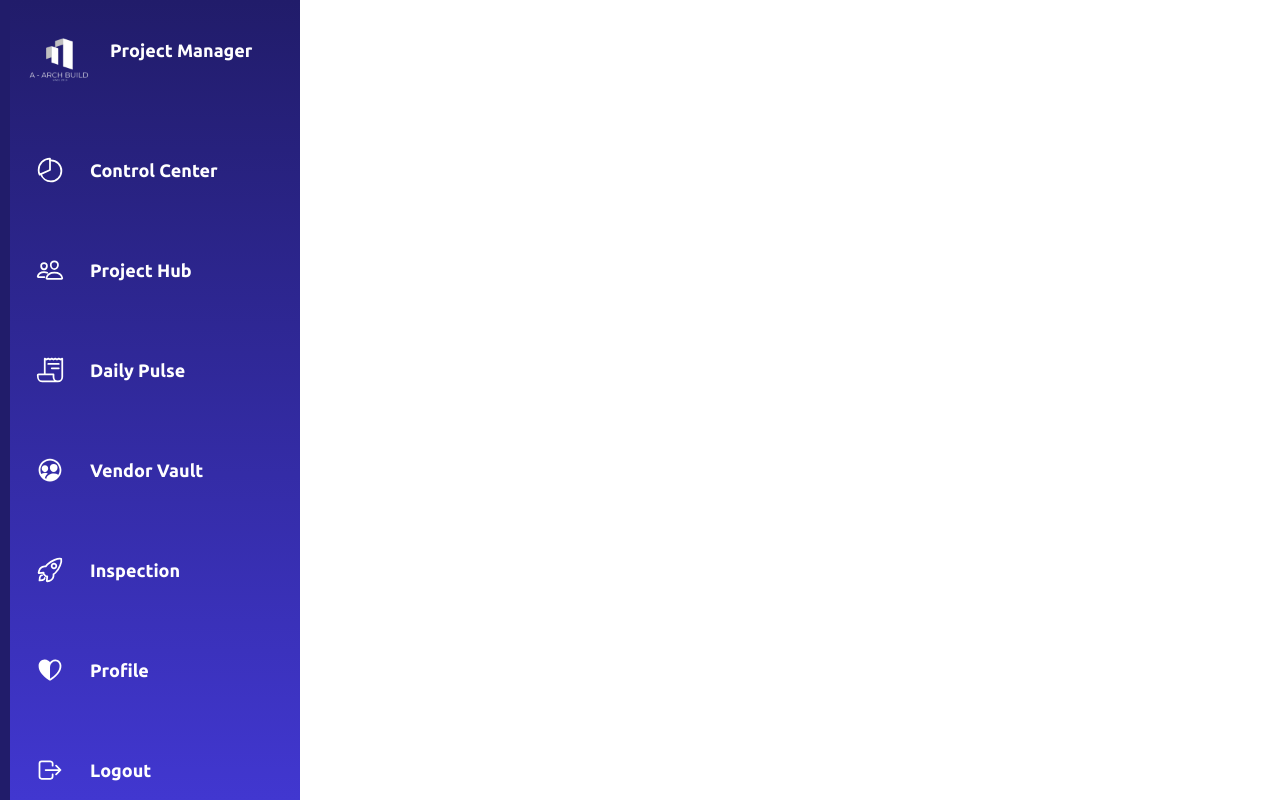
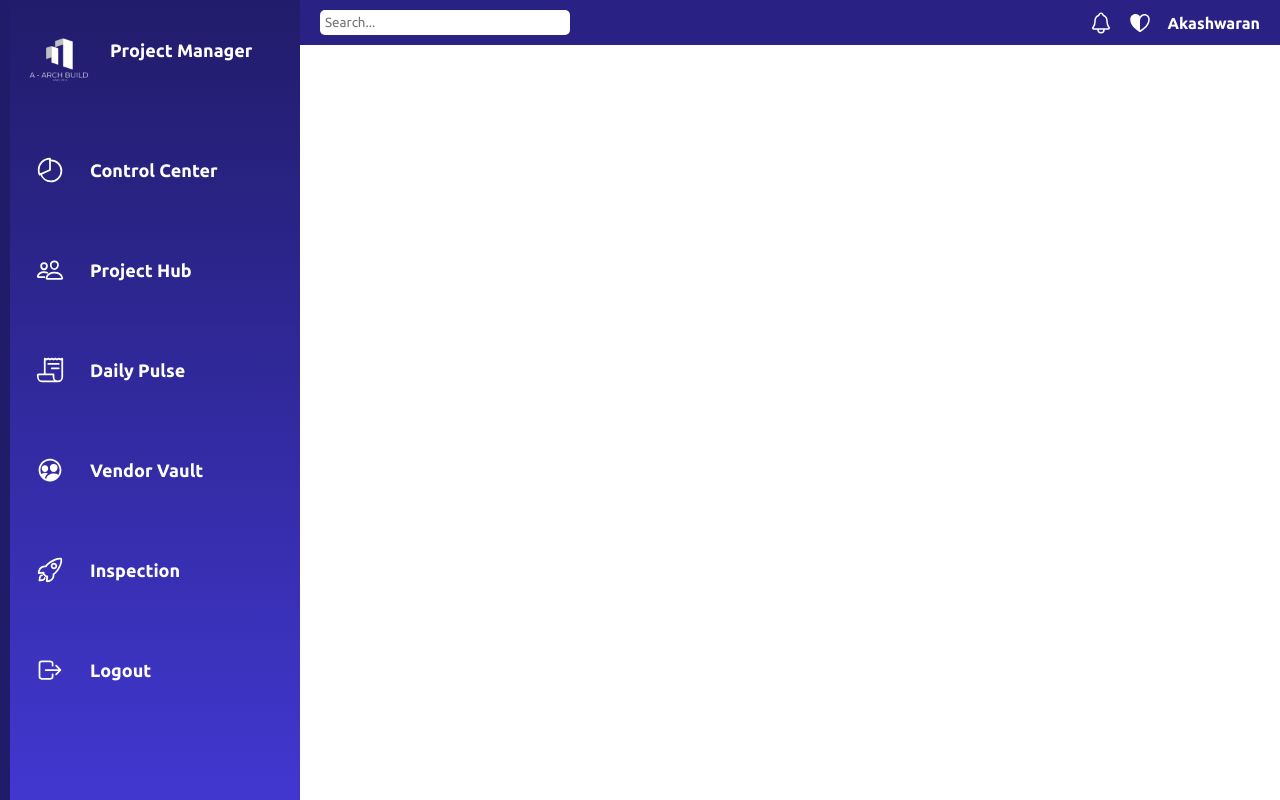
Before and after one commit to HariniVJ/A-Arch-Build-Project, a React (Create React App) app in the folder frontend/frontend/: page / in a window 1280 px wide. Built offline with nearby package versions, Linux system fonts and the light colour scheme.

Commit message:
added header css and jsx

```diff
--- a/frontend/frontend/src/components/sidebar.css
+++ b/frontend/frontend/src/components/sidebar.css
@@ -140,3 +140,67 @@ body {
   box-shadow: 35px -35px 0 10px var(--white);
   pointer-events: none;
 }
+
+/* Header styles */
+.header {
+    display: flex;
+    margin-left: 300px;
+    justify-content: space-between;
+    align-items: center;
+    padding: 10px 20px;
+    background-color: var(--blue);
+    color: var(--white);
+    position: fixed; /* Ensures header stays at the top */
+    width: calc(100% - 300px); /* Adjusts width considering sidebar width */
+    top: 0; /* Positions the header at the top */
+    z-index: 1000; /* Keeps the header above other content */
+  }
+
+  /* Left side of the header */
+  .header-left {
+    flex: 1;
+  }
+
+  .search-bar {
+    padding: 5px;
+    border-radius: 5px;
+    border: none;
+    width: 100%;
+    max-width: 250px; /* Limits the maximum width of the search bar */
+  }
+
+  /* Right side of the header */
+  .header-right {
+    display: flex;
+    align-items: center;
+  }
+
+  .header-icon {
+    font-size: 24px;
+    margin-left: 15px;
+    cursor: pointer;
+    color: var(--white);
+  }
+
+  .profile-name {
+    margin-left: 15px;
+    font-weight: bold;
+    color: var(--white);
+  }
+
+  /* Responsive header styles */
+  @media (max-width: 1024px) {
+    .header {
+      width: calc(100% - 250px); /* Adjusts width for smaller screens */
+    }
+  }
+
+  @media (max-width: 768px) {
+    .header {
+      width: calc(100% - 200px); /* Further adjusts width for mobile screens */
+    }
+
+    .search-bar {
+      max-width: 150px; /* Reduces max-width for smaller screens */
+    }
+  }
--- a/frontend/frontend/src/components/sidebar.js
+++ b/frontend/frontend/src/components/sidebar.js
@@ -1,20 +1,28 @@
 import React from 'react';
 import './sidebar.css'; // Correct path if the CSS file is in the same directory as sidebar.js
 import { IonIcon } from '@ionic/react';
-import { pieChartOutline, peopleOutline, receiptOutline, peopleCircleOutline, rocketOutline, heartHalfOutline, logOutOutline } from 'ionicons/icons';
+import { pieChartOutline, peopleOutline, receiptOutline, peopleCircleOutline, rocketOutline, heartHalfOutline, logOutOutline, searchOutline, notificationsOutline } from 'ionicons/icons';
 import logo from '../assets/logobgremoved.png';
-
-
 
 const Sidebar = () => {
     return (
         <div className="container">
+            <header className="header">
+                <div className="header-left">
+                    <input type="text" placeholder="Search..." className="search-bar" />
+                </div>
+                <div className="header-right">
+                    <IonIcon icon={notificationsOutline} className="header-icon" />
+                    <IonIcon icon={heartHalfOutline} className="header-icon" />
+                    <span className="profile-name">Akashwaran</span>
+                </div>
+            </header>
             <div className="navigation">
                 <ul>
                     <li>
                         <a href="#">
                             <span className="icon">
-                             {/** */}    <img src={logo} alt="Company Logo" style={{ width: '80px', height: '80px' }} />
+                                <img src={logo} alt="Company Logo" style={{ width: '80px', height: '80px' }} />
                             </span>
                             <span className="title">Project Manager</span>
                         </a>
@@ -62,14 +70,6 @@ const Sidebar = () => {
                     <li>
                         <a href="#">
                             <span className="icon">
-                                <IonIcon icon={heartHalfOutline} />
-                            </span>
-                            <span className="title">Profile</span>
-                        </a>
-                    </li>
-                    <li>
-                        <a href="#">
-                            <span className="icon">
                                 <IonIcon icon={logOutOutline} />
                             </span>
                             <span className="title">Logout</span>
```
